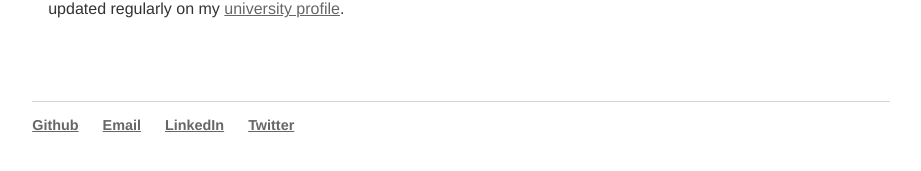
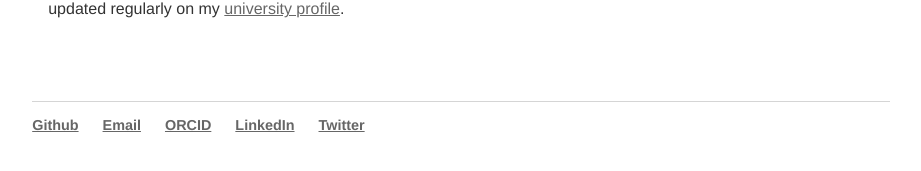
Before and after one commit to lena-kilian/lena-kilian.github.io, a Jekyll site: the page built from index.md, in a window 1280 px wide. Shown: the part 542-713 px from the top of the page, without its empty margins (179-1100 px from the left). Built offline with Jekyll 4.4.1, drawn with Linux system fonts in a browser that asks for light colours; our own code applies the rules of GitHub Pages for plain Markdown files.

Commit message:
Update default.html

```diff
--- a/_layouts/default.html
+++ b/_layouts/default.html
@@ -21,7 +21,8 @@
 			<footer>
 	    		<ul>
 	        		<li><a href="https://github.com/lena-kilian">Github</a></li>
-				<li><a href="mailto:gylk@leeds.ac.uk">Email</a></li>
+				<li><a href="mailto:l.kilian@leeds.ac.uk">Email</a></li>
+				<li><a href="https://orcid.org/0000-0002-0885-1198">ORCID</a></li>
 				<li><a href="https://www.linkedin.com/in/lena-kilian/">LinkedIn</a></li>
 				<li><a href="https://twitter.com/lenakilian_">Twitter</a></li>
 				</ul>
```
